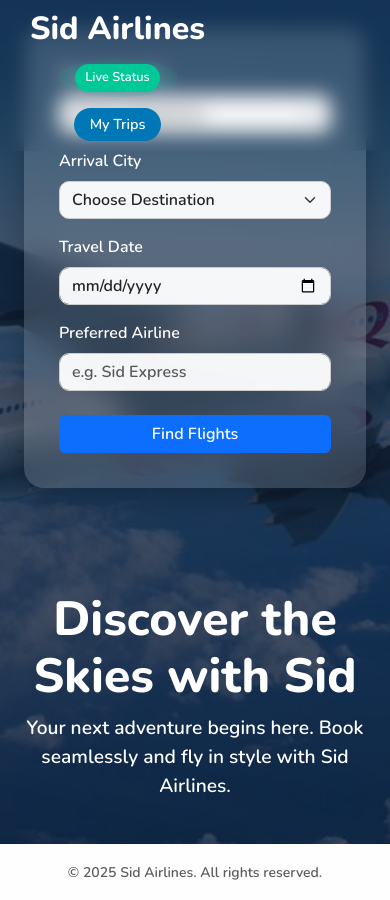
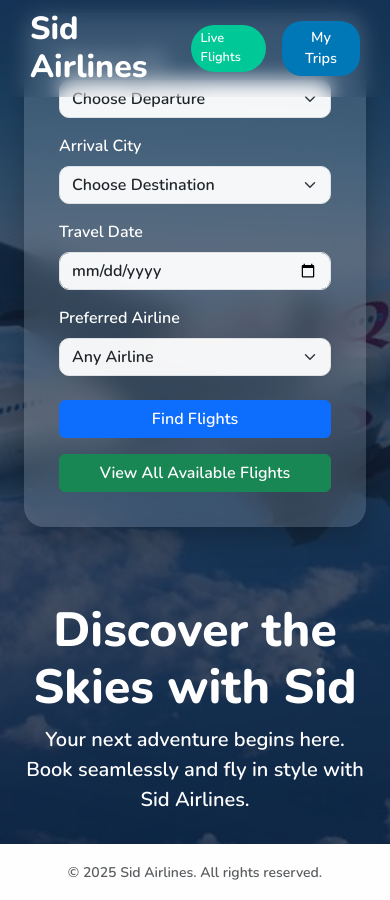
Before and after one commit to Sid-heree/airline-booking-system, a PHP site: page / in a window 390 px wide. Run offline with PHP 8.4, Linux system fonts and the light colour scheme; data that the repository does not hold is empty.

Commit message:
Update index.php

```diff
--- a/index.php
+++ b/index.php
@@ -1,84 +1,100 @@
+
+<?php
+
+$conn =  new mysqli(
+    "sql302.infinityfree.com",
+    "if0_41946592",
+    "eKj2YjvmVuMUs0",
+    "if0_41946592_airline"
+);
+
+if ($conn->connect_error) {
+    die("Connection failed: " . $conn->connect_error);
+}
+
+?>
+
 <!DOCTYPE html>
 <html lang="en">
+
 <head>
-  <meta charset="UTF-8" />
+
+  <meta charset="UTF-8"/>
   <meta name="viewport" content="width=device-width, initial-scale=1.0"/>
+
   <title>Sid Airlines</title>
+
   <link href="https://cdn.jsdelivr.net/npm/bootstrap@5.3.3/dist/css/bootstrap.min.css" rel="stylesheet"/>
+
   <script src="https://code.jquery.com/jquery-3.6.0.min.js"></script>
+
   <link href="https://fonts.googleapis.com/css2?family=Nunito:wght@600;800&display=swap" rel="stylesheet"/>
 
   <style>
-    body, html {
+
+    body,
+    html {
+
       height: 100%;
       margin: 0;
       font-family: 'Nunito', sans-serif;
       background-color: #f5f9fc;
+
     }
 
     #divmain {
+
       background: url('assets/image/oki.jpeg') no-repeat center center fixed;
       background-size: cover;
       position: relative;
+
     }
 
     #divmain::before {
+
       content: "";
       position: absolute;
-      top: 0; left: 0;
-      width: 100%; height: 100%;
+      top: 0;
+      left: 0;
+      width: 100%;
+      height: 100%;
       background-color: rgba(10, 25, 47, 0.7);
       z-index: 0;
+
     }
 
-    /* Updated Navbar */
     .navbar {
+
       background: transparent;
       backdrop-filter: blur(10px);
       padding: 10px 30px;
       z-index: 10;
       position: absolute;
       width: 100%;
-    }
 
-    .navbar .nav-left {
-      display: flex;
-      align-items: center;
-      gap: 1rem;
     }
 
     .signature-title {
-      font-family: 'Nunito', sans-serif;
+
       font-weight: 800;
       font-size: 2rem;
       color: #ffffff;
+
     }
 
     .live-badge {
+
       background-color: #00c896;
       color: white;
       border-radius: 50px;
       font-size: 0.8rem;
       padding: 4px 10px;
-      position: relative;
       font-weight: 600;
-    }
 
-    .live-badge::after {
-      content: "";
-      position: absolute;
-      top: 50%;
-      left: 50%;
-      width: 100%;
-      height: 100%;
-      background: rgba(0, 184, 148, 0.4);
-      border-radius: 50%;
-      transform: translate(-50%, -50%);
-      animation: pulse 1.5s infinite;
-      z-index: -1;
     }
 
     .booking-btn {
+
       background-color: #0077b6;
       border: none;
       padding: 6px 16px;
@@ -86,24 +102,17 @@
       color: white;
       font-weight: 600;
       font-size: 0.9rem;
+
     }
 
     .booking-btn:hover {
+
       background-color: #023e8a;
-    }
 
-    @keyframes pulse {
-      0% {
-        transform: translate(-50%, -50%) scale(1);
-        opacity: 1;
-      }
-      100% {
-        transform: translate(-50%, -50%) scale(1.6);
-        opacity: 0;
-      }
     }
 
     .form-container {
+
       background: rgba(255, 255, 255, 0.15);
       backdrop-filter: blur(15px);
       border-radius: 20px;
@@ -112,123 +121,271 @@
       z-index: 1;
       width: 100%;
       max-width: 450px;
+
     }
 
-    .form-control, .form-select {
+    .form-control,
+    .form-select {
+
       background-color: rgba(255, 255, 255, 0.95);
-      border: 1px solid #ccc;
       border-radius: 10px;
-      transition: 0.3s ease;
-    }
 
-    .form-control:focus, .form-select:focus {
-      border-color: #0077b6;
-      box-shadow: 0 0 6px rgba(0, 119, 182, 0.5);
     }
 
     .welcome-text {
+
       color: white;
       z-index: 1;
       max-width: 500px;
+
     }
 
     .welcome-text h1 {
+
       font-size: 3rem;
       font-weight: 800;
-    }
 
-    .welcome-text p {
-      font-size: 1.2rem;
-      font-weight: 600;
     }
 
     footer {
+
       background-color: #ffffffdd;
       box-shadow: 0 -2px 6px rgba(0,0,0,0.05);
       position: relative;
       z-index: 1;
+
     }
 
     @media (max-width: 768px) {
+
       .flex-column-mobile {
+
         flex-direction: column !important;
+
       }
-      .nav-left {
-        flex-direction: column;
-        align-items: flex-start;
-      }
+
     }
+
   </style>
+
 </head>
 
 <body>
 
   <!-- Navbar -->
+
   <nav class="navbar">
-    <div class="d-flex nav-left">
-      <h4 class="signature-title m-0">Sid Airlines</h4>
-      <span class="live-badge">Live Status</span>
-      <button class="booking-btn" onclick="location.href='user.php'">My Trips</button>
+
+    <div class="d-flex align-items-center gap-3">
+
+      <h4 class="signature-title m-0">
+        Sid Airlines
+      </h4>
+
+      <span class="live-badge">
+        Live Flights
+      </span>
+
+      <button
+        class="booking-btn"
+        onclick="location.href='user.php'"
+      >
+        My Trips
+      </button>
+
     </div>
+
   </nav>
 
   <!-- Main Section -->
-  <div class="d-flex flex-column flex-md-row flex-column-mobile justify-content-around align-items-center vh-100 px-4" id="divmain">
 
-    <form id="flightForm" method="POST" action="booking.php" class="form-container position-relative mb-5 mb-md-0 text-dark">
+  <div
+    class="d-flex flex-column flex-md-row justify-content-around align-items-center vh-100 px-4"
+    id="divmain"
+  >
+
+    <!-- Flight Search Form -->
+
+    <form
+      id="flightForm"
+      method="POST"
+      action="booking.php"
+      class="form-container position-relative mb-5 mb-md-0 text-dark"
+    >
+
+      <!-- Departure -->
+
       <div class="mb-3">
-        <label for="source" class="form-label text-white">Departure City</label>
-        <select id="source" name="source" class="form-select">
+
+        <label class="form-label text-white">
+          Departure City
+        </label>
+
+        <select
+          id="source"
+          name="source"
+          class="form-select"
+          required
+        >
+
           <option value="">Choose Departure</option>
+
           <option value="DEL">Delhi</option>
+
           <option value="MUM">Mumbai</option>
+
           <option value="HYD">Hyderabad</option>
+
+          <option value="BLR">Bangalore</option>
+
+          <option value="GOA">Goa</option>
+
+          <option value="CHE">Chennai</option>
+
         </select>
-        <div class="invalid-feedback">Please select a departure city.</div>
+
       </div>
 
+      <!-- Destination -->
+
       <div class="mb-3">
-        <label for="destination" class="form-label text-white">Arrival City</label>
-        <select id="destination" name="destination" class="form-select">
+
+        <label class="form-label text-white">
+          Arrival City
+        </label>
+
+        <select
+          id="destination"
+          name="destination"
+          class="form-select"
+          required
+        >
+
           <option value="">Choose Destination</option>
+
           <option value="DEL">Delhi</option>
+
           <option value="MUM">Mumbai</option>
+
           <option value="HYD">Hyderabad</option>
+
+          <option value="BLR">Bangalore</option>
+
+          <option value="GOA">Goa</option>
+
+          <option value="CHE">Chennai</option>
+
         </select>
-        <div class="invalid-feedback">Please select a destination.</div>
+
       </div>
 
+      <!-- Date -->
+
       <div class="mb-3">
-        <label for="date" class="form-label text-white">Travel Date</label>
-        <input type="date" id="date" name="date" class="form-control">
-        <div class="invalid-feedback">Please select a travel date.</div>
+
+        <label class="form-label text-white">
+          Travel Date
+        </label>
+
+        <input
+          type="date"
+          id="date"
+          name="date"
+          class="form-control"
+          required
+        >
+
       </div>
 
+      <!-- Airline -->
+
       <div class="mb-3">
-        <label for="airline" class="form-label text-white">Preferred Airline</label>
-        <input type="text" id="airline" name="airline" class="form-control" placeholder="e.g. Sid Express">
-        <div class="invalid-feedback">Please enter an airline.</div>
+
+        <label class="form-label text-white">
+          Preferred Airline
+        </label>
+
+        <select
+          id="airline"
+          name="airline"
+          class="form-select"
+        >
+
+          <option value="">Any Airline</option>
+
+          <option value="Sid Express">
+            Sid Express
+          </option>
+
+          <option value="Air India">
+            Air India
+          </option>
+
+        </select>
+
       </div>
 
-      <button type="submit" class="btn btn-primary w-100 mt-2">Find Flights</button>
+      <!-- Search Button -->
+
+      <button
+        type="submit"
+        class="btn btn-primary w-100 mt-2"
+      >
+
+        Find Flights
+
+      </button>
+
+      <!-- View All Flights Button -->
+
+      <div class="mt-3">
+
+        <a
+          href="all_flights.php"
+          class="btn btn-success w-100"
+        >
+
+          View All Available Flights
+
+        </a>
+
+      </div>
+
     </form>
 
+    <!-- Welcome Text -->
+
     <div class="welcome-text text-center text-md-start">
-      <h1>Discover the Skies with Sid</h1>
-      <p class="lead">Your next adventure begins here. Book seamlessly and fly in style with Sid Airlines.</p>
+
+      <h1>
+        Discover the Skies with Sid
+      </h1>
+
+      <p class="lead">
+        Your next adventure begins here.
+        Book seamlessly and fly in style with Sid Airlines.
+      </p>
+
     </div>
+
   </div>
 
   <!-- Footer -->
+
   <footer class="text-center text-muted py-3">
+
     <div class="container">
-      <small>&copy; 2025 Sid Airlines. All rights reserved.</small>
+
+      <small>
+        &copy; 2025 Sid Airlines. All rights reserved.
+      </small>
+
     </div>
+
   </footer>
 
-  <!-- Scripts -->
   <script src="https://cdn.jsdelivr.net/npm/bootstrap@5.3.3/dist/js/bootstrap.bundle.min.js"></script>
-  <script src="assets/js/index.js"></script>
 
 </body>
+
 </html>
```
